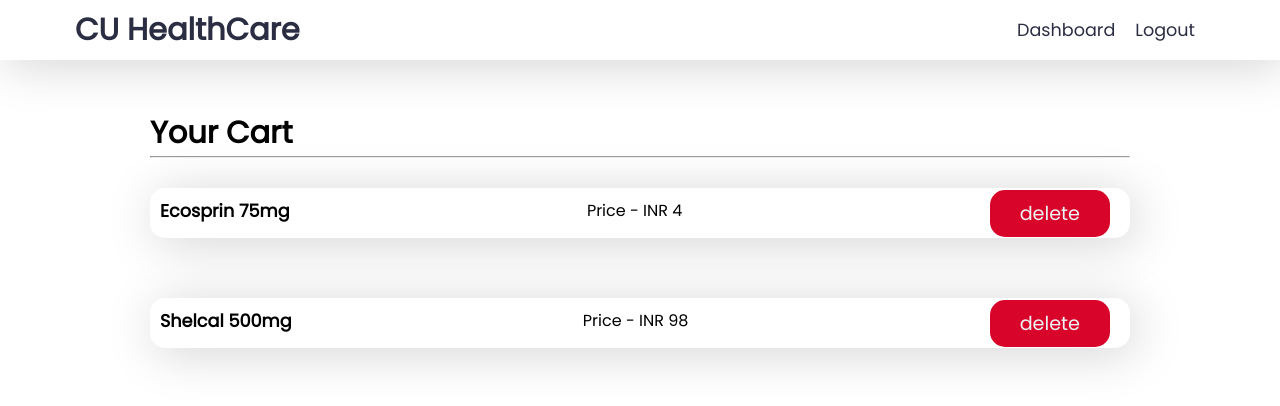
After one commit to frost-head/Hospital_Mangment_system, a Flask app: page /cart in a window 1280 px wide. The commit adds this page. Shown: the top 406 px of the page. Run offline with Flask 2, Linux system fonts and the light colour scheme; data comes from the database, SQL or seed files in the repository; data that the repository does not hold is empty; some libraries are stand-ins or nearby versions.

Commit message:
Made cart for store

```diff
--- a/src/main.py
+++ b/src/main.py
@@ -4,6 +4,8 @@ from flask import Flask, redirect, render_template, request, flash, session, url
 from flask_mysqldb import MySQL
 from flask_bcrypt import Bcrypt
 import os
+
+from sqlalchemy import delete
 from database import *
 
 
@@ -243,16 +245,53 @@ def store():
     session['user'] = 1
 
     items = fetchall(mysql, "select * from store")
-    print(items)
+    if request.method == 'POST':
+        qty = request.form['qty']
+        item_id = request.form['item_id']
+        return storeRedirect(item_id, qty)
+    return render_template('store.html', items=items)
+
+
+@app.route("/storeRedirect/<itemid>/qty")
+def storeRedirect(itemid, qty):
+    insert(mysql, "insert into cart(item_id, pid, qty) values({},{},{})".format(
+        itemid, session['user'], qty))
+    return redirect('/store')
+
+
+@app.route('/cart')
+def order():
+    # if "user" not in session:
+    #     return redirect("/patientLogin")
+
+    # for development purpose
+
+    session['user'] = 1
+
+    cart = fetchall(
+        mysql, "select * from cart where pid = {}".format(session['user']))
+    items = fetchall(mysql, "select * from store")
+
+    if request.method == 'POST':
+        qty = request.form['qty']
+        item_id = request.form['item_id']
+        return storeRedirect(item_id, qty)
+
+    return render_template('cart.html', items=items)
+
+
+@app.route('/delete')
+def delete():
+    # if "user" not in session:
+    #     return redirect("/patientLogin")
+
+    # for development purpose
+
+    session['user'] = 1
     cart = fetchall(
         mysql, "select * from cart where pid = {}".format(session['user']))
     print(cart)
-    # item = request.form['item']
-    # qty = request.form['qty']
-    # if request.method == 'POST':
-    #     insert(mysql, "insert into patient(item_id, pid, qty) values('{}', '{}', '{}')".format(
-    #         item, session['user'], qty))
-    return render_template('store.html', items=items)
+    return render_template('cart.html')
 
 
 app.run(debug=True, host='0.0.0.0')
--- a/src/static/style.css
+++ b/src/static/style.css
@@ -249,7 +249,7 @@ form .button {
     margin-top: 50px;
 }
 
-.item {
+.storeitem {
     height: 380px;
     width: 18vw;
     display: flex;
@@ -263,15 +263,43 @@ form .button {
     text-align: center;
 }
 
-.item p {
+.storeitem p {
     flex: 3;
     font-size: 1rem;
 }
 
-.item h3 {
+.storeitem h3 {
     font-size: 1.1rem;
 }
 
-.item input {
+.storeitem input {
     flex: 1;
 }
+
+
+.cartitem {
+    height: 50px;
+    width: 1000vw;
+    display: flex;
+    flex-direction: row;
+    justify-content: space-evenly;
+    padding: 10px;
+    box-shadow: 5px 5px 50px rgba(0, 0, 0, 0.178);
+    border-radius: 15px;
+    margin: 30px 0px;
+    transition: 0.5s;
+    text-align: center;
+}
+
+.cartitem p {
+    flex: 3;
+    font-size: 1rem;
+}
+
+.cartitem h3 {
+    font-size: 1.1rem;
+}
+
+.cartitem input {
+    flex: 1;
+}
--- a/src/templates/Base.html
+++ b/src/templates/Base.html
@@ -5,12 +5,13 @@
     <meta charset="UTF-8">
     <meta http-equiv="X-UA-Compatible" content="IE=edge">
     <meta name="viewport" content="width=device-width, initial-scale=1.0">
-    <link rel="stylesheet" href={{url_for( 'static',filename="style.css" )}}> {% block head %} {% endblock %}
+    <link rel="stylesheet" href={{url_for( 'static' ,filename="style.css" )}}> {% block head %} {% endblock %}
 </head>
 
 <body>
     {% include '/includes/navbar.html' %} {% block bBody %} {% endblock %}
     <div class="body "> {% block body %} {% endblock %}</div>
+    <script src="{{url_for( 'static',filename=" functions.js" )}}"></script>
 </body>
 
 </html>
--- /dev/null
+++ b/src/templates/cart.html
@@ -0,0 +1,20 @@
+<!-- head -->
+{% extends 'Base.html' %} {% block head %}
+<title>
+    Cart
+</title>
+
+{% endblock %}
+<!-- body -->
+{% block body %}
+
+<h2 style="margin-top:50px;">
+    Your Cart
+</h2>
+<hr>
+<div class="features">{% for item in items %} {% include '/includes/cartItem.html' %} {% endfor %}
+
+</div>
+
+
+{% endblock %}
--- /dev/null
+++ b/src/templates/includes/cartItem.html
@@ -0,0 +1,17 @@
+<div class="cartitem">
+    <h3>
+        {{item['name']}}
+    </h3>
+    <p>
+        Price - INR {{item['price']}}
+    </p>
+    <form method="post">
+        <input type="number" name="qty" style="display: none;" value="{{item['qty']}}">
+        <input type="number" name="item_id" style="display: none;" value="{{items['item_id']}}">
+
+        <div>
+            <a class="button" href="/delete">delete</a>
+        </div>
+    </form>
+
+</div>
--- a/src/templates/includes/staffNavbar.html
+++ b/src/templates/includes/staffNavbar.html
@@ -1,7 +1,7 @@
 <nav>
     <a href="/">
         <h1>
-            Title
+            CU HealthCare
         </h1>
     </a>
     {% if navless == Flase %} {% if 'user' in session %}
```
Also changed, not shown: src/templates/includes/storeItem.html (+7 -3 lines), src/templates/store.html (+7 -1 lines).
